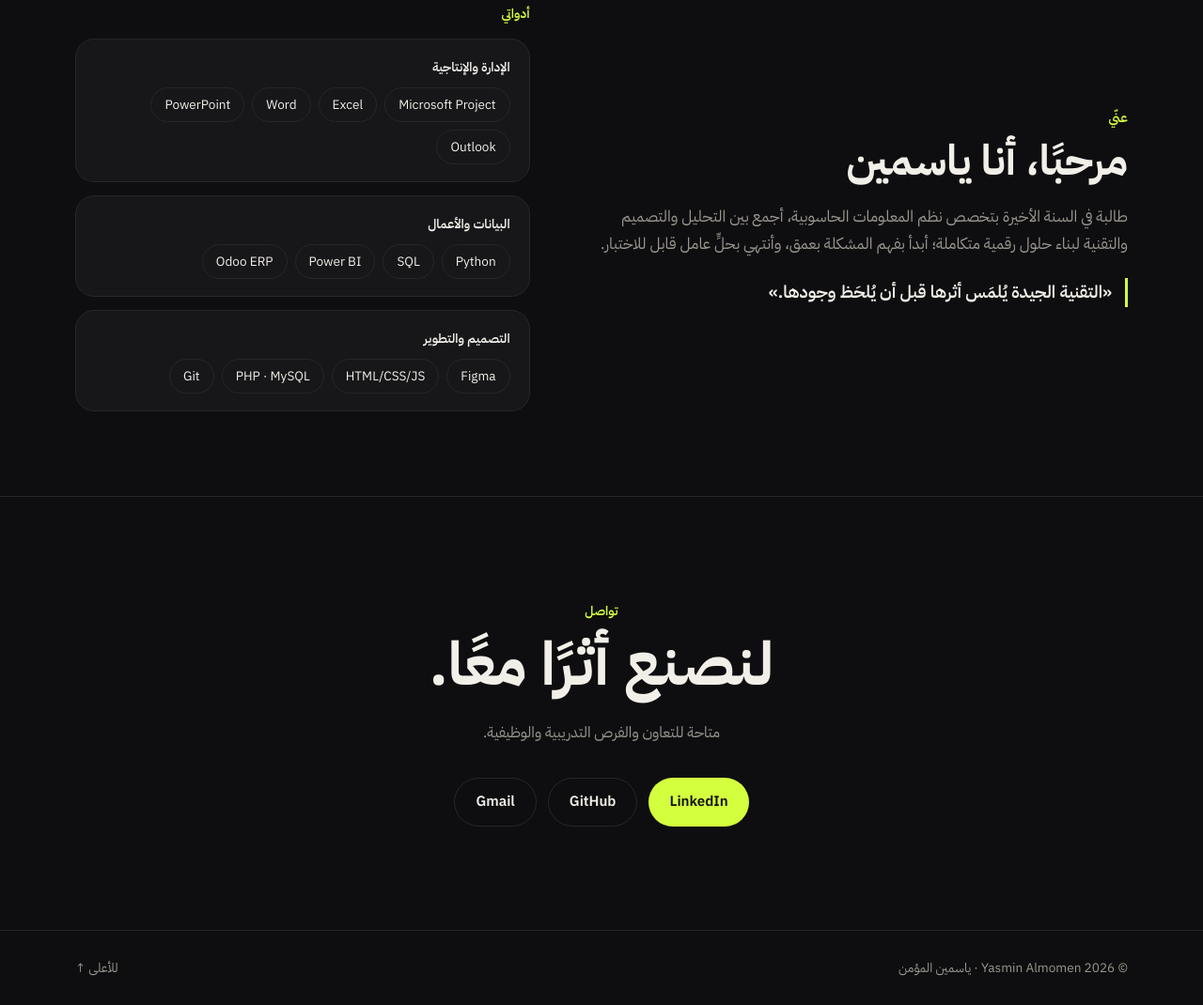
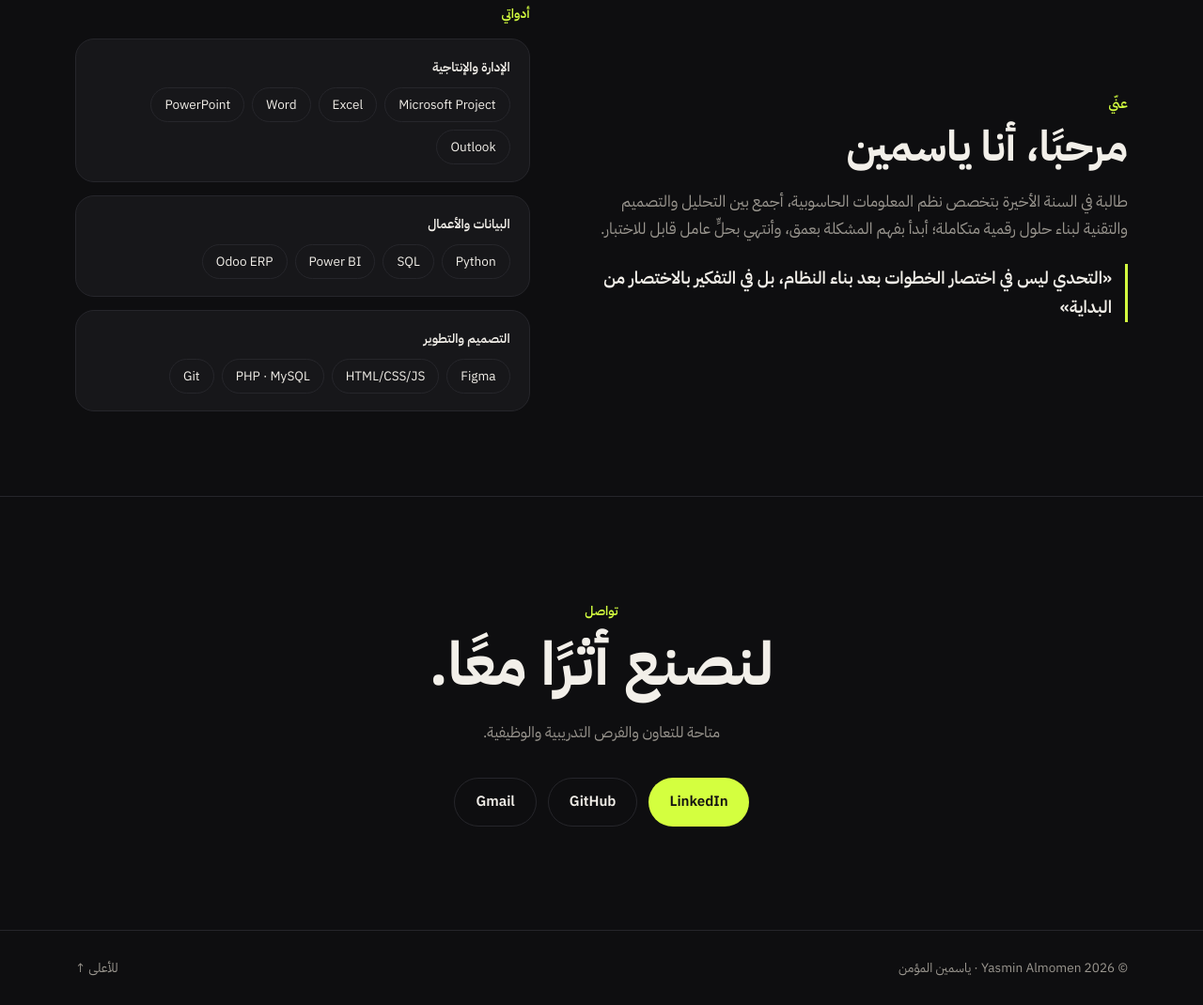
Before and after one commit to yaass24/Portfolio, a plain HTML site: page index.html in a window 1280 px wide. Shown: the part 3836-4906 px from the top of the page at 94% size. Drawn offline with Linux system fonts and the light colour scheme.

Commit message:
Use Yasmin's own motto
Co-Authored-By: Claude Opus 5.5 <noreply@anthropic.com>
Claude-Session: https://claude.ai/code/session_01YVM5WAZpaxDpRP2ugmrtrv

```diff
--- a/index.html
+++ b/index.html
@@ -276,7 +276,7 @@
         <div class="eyebrow"><span class="ar">عنّي</span><span class="en">About</span></div>
         <h2><span class="ar">مرحبًا، أنا ياسمين</span><span class="en">Hi, I'm Yasmin</span></h2>
         <p><span class="ar">طالبة في السنة الأخيرة بتخصص نظم المعلومات الحاسوبية، أجمع بين التحليل والتصميم والتقنية لبناء حلول رقمية متكاملة؛ أبدأ بفهم المشكلة بعمق، وأنتهي بحلٍّ عامل قابل للاختبار.</span><span class="en">A final-year Computer Information Systems student who brings analysis, design and technology together to build complete digital solutions. I start by deeply understanding the problem and finish with a working, testable solution.</span></p>
-        <p class="quote-line"><span class="ar">«التقنية الجيدة يُلمَس أثرها قبل أن يُلحَظ وجودها.»</span><span class="en">"Good technology is felt in its impact before it is noticed."</span></p>
+        <p class="quote-line"><span class="ar">«التحدي ليس في اختصار الخطوات بعد بناء النظام، بل في التفكير بالاختصار من البداية»</span><span class="en">“The challenge isn’t cutting steps after a system is built; it’s designing for simplicity from the very start.”</span></p>
       </div>
       <div class="r">
         <div class="eyebrow"><span class="ar">أدواتي</span><span class="en">Tools</span></div>
```
